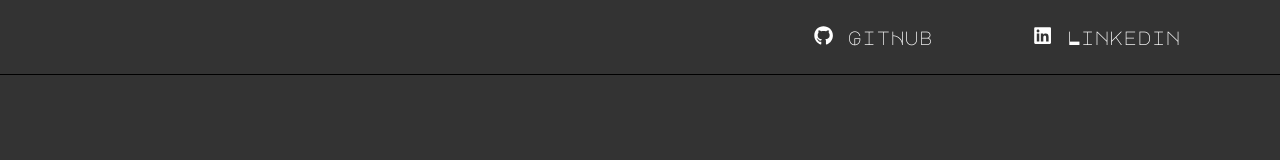
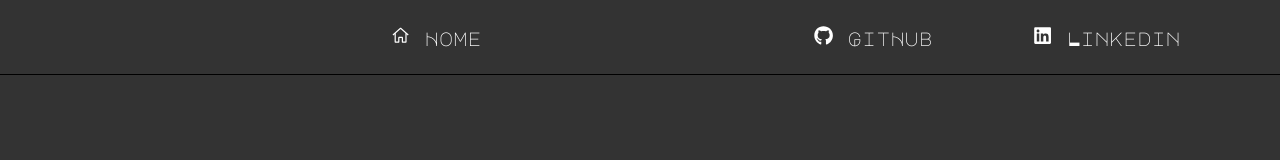
Before and after one commit to gkupdx/React-Playerbase, a React (Create React App) app: page / in a window 1280 px wide. Shown: the top 160 px of the page. Built offline with nearby package versions, Linux system fonts and the light colour scheme.

Commit message:
Add Home and Log Out buttons

```diff
--- a/src/components/Navbar.tsx
+++ b/src/components/Navbar.tsx
@@ -1,12 +1,30 @@
 //// Navbar.tsx - "navbar" component
+import { FC } from 'react';
+import { VscHome, VscSignOut } from 'react-icons/vsc';
 import { FaGithub, FaLinkedin } from 'react-icons/fa';
 import '../stylesheets/navbar.css';
 
-const Navbar = () => {
+interface NavProps {
+    loggedIn: boolean
+}
+
+const Navbar: FC<NavProps> = ({ loggedIn }) => {
+    let logOutDisplay: DocumentVisibilityState = 'hidden';
+
+    if (loggedIn) {
+        logOutDisplay = 'visible'
+    }
+
     return (
         <div className="navbar">
-            <a href="https://github.com/gkupdx/React-Playerbase"><FaGithub /> GitHub</a>
-            <a href="https://www.linkedin.com/in/gkupdx/"><FaLinkedin /> Linkedin</a>
+            <div>
+                <a href="/"><VscHome /> Home</a>
+                <a style={{ visibility: logOutDisplay }} href="/signed-out"><VscSignOut /> Log Out</a>
+            </div>
+            <div>
+                <a href="https://github.com/gkupdx/React-Playerbase"><FaGithub /> GitHub</a>
+                <a href="https://www.linkedin.com/in/gkupdx/"><FaLinkedin /> Linkedin</a>
+            </div>
         </div>
     )
 }
```
